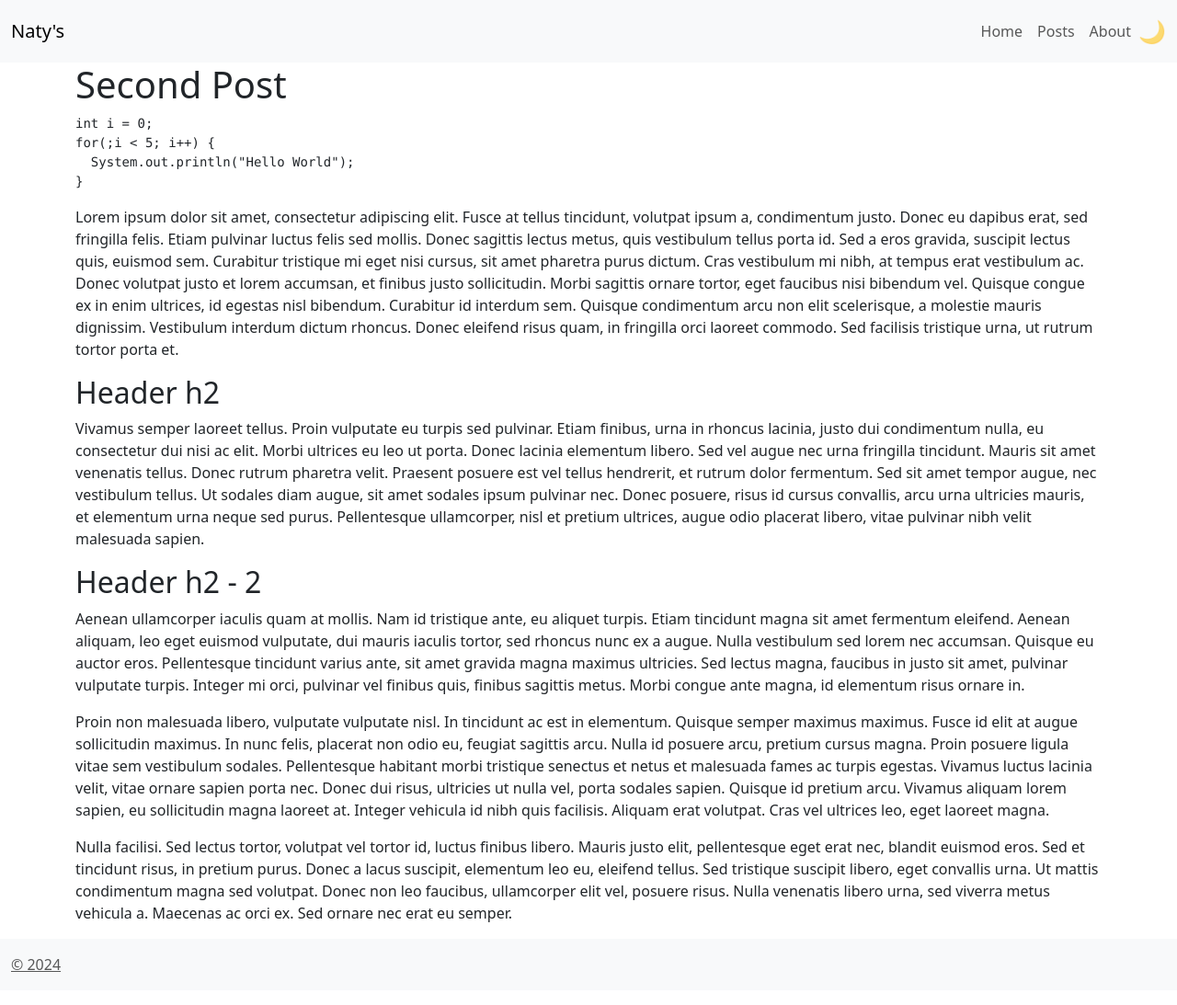
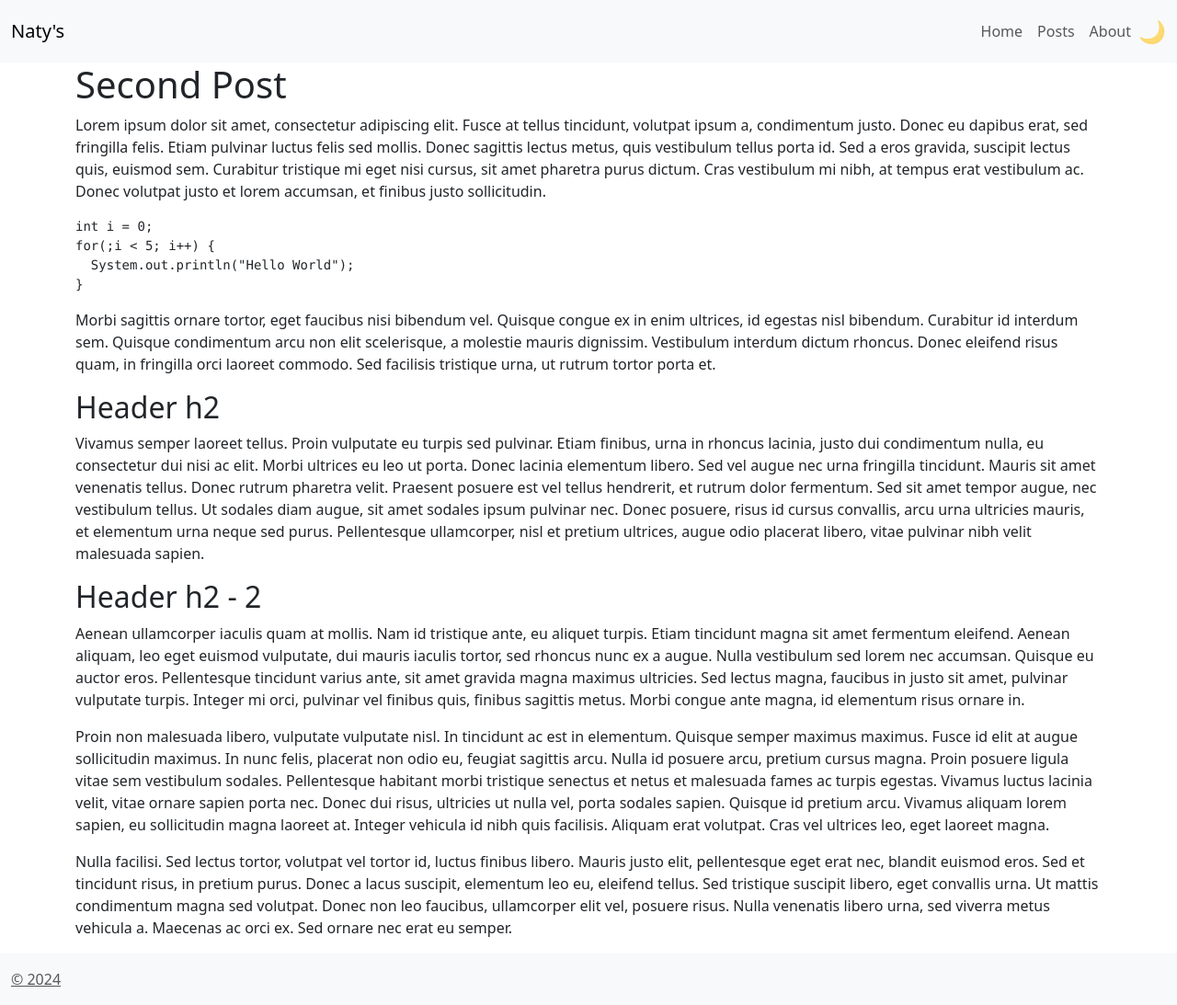
Before and after one commit to naty55/naty55.github.io, a Jekyll site: the page built from _posts/2024-05-2-hello-world.md, in a window 1280 px wide. Shown: the whole page at 92% size. Built offline with Jekyll 4.4.1, drawn with Linux system fonts in a browser that asks for light colours.

Commit message:
add icon, gitignore and post desv

````diff
--- a/_posts/2024-05-2-hello-world.md
+++ b/_posts/2024-05-2-hello-world.md
@@ -5,13 +5,17 @@ permalink: /hello-world-2
 ---
 
 # Second Post
+
+Lorem ipsum dolor sit amet, consectetur adipiscing elit. Fusce at tellus tincidunt, volutpat ipsum a, condimentum justo. Donec eu dapibus erat, sed fringilla felis. Etiam pulvinar luctus felis sed mollis. Donec sagittis lectus metus, quis vestibulum tellus porta id. Sed a eros gravida, suscipit lectus quis, euismod sem. Curabitur tristique mi eget nisi cursus, sit amet pharetra purus dictum. Cras vestibulum mi nibh, at tempus erat vestibulum ac. Donec volutpat justo et lorem accumsan, et finibus justo sollicitudin.
+
 ```java
 int i = 0;
 for(;i < 5; i++) {
   System.out.println("Hello World");
 }
 ```
-Lorem ipsum dolor sit amet, consectetur adipiscing elit. Fusce at tellus tincidunt, volutpat ipsum a, condimentum justo. Donec eu dapibus erat, sed fringilla felis. Etiam pulvinar luctus felis sed mollis. Donec sagittis lectus metus, quis vestibulum tellus porta id. Sed a eros gravida, suscipit lectus quis, euismod sem. Curabitur tristique mi eget nisi cursus, sit amet pharetra purus dictum. Cras vestibulum mi nibh, at tempus erat vestibulum ac. Donec volutpat justo et lorem accumsan, et finibus justo sollicitudin. Morbi sagittis ornare tortor, eget faucibus nisi bibendum vel. Quisque congue ex in enim ultrices, id egestas nisl bibendum. Curabitur id interdum sem. Quisque condimentum arcu non elit scelerisque, a molestie mauris dignissim. Vestibulum interdum dictum rhoncus. Donec eleifend risus quam, in fringilla orci laoreet commodo. Sed facilisis tristique urna, ut rutrum tortor porta et.
+
+Morbi sagittis ornare tortor, eget faucibus nisi bibendum vel. Quisque congue ex in enim ultrices, id egestas nisl bibendum. Curabitur id interdum sem. Quisque condimentum arcu non elit scelerisque, a molestie mauris dignissim. Vestibulum interdum dictum rhoncus. Donec eleifend risus quam, in fringilla orci laoreet commodo. Sed facilisis tristique urna, ut rutrum tortor porta et.
 
 ## Header h2
 Vivamus semper laoreet tellus. Proin vulputate eu turpis sed pulvinar. Etiam finibus, urna in rhoncus lacinia, justo dui condimentum nulla, eu consectetur dui nisi ac elit. Morbi ultrices eu leo ut porta. Donec lacinia elementum libero. Sed vel augue nec urna fringilla tincidunt. Mauris sit amet venenatis tellus. Donec rutrum pharetra velit. Praesent posuere est vel tellus hendrerit, et rutrum dolor fermentum. Sed sit amet tempor augue, nec vestibulum tellus. Ut sodales diam augue, sit amet sodales ipsum pulvinar nec. Donec posuere, risus id cursus convallis, arcu urna ultricies mauris, et elementum urna neque sed purus. Pellentesque ullamcorper, nisl et pretium ultrices, augue odio placerat libero, vitae pulvinar nibh velit malesuada sapien.
--- a/posts.html
+++ b/posts.html
@@ -6,10 +6,10 @@ permalink: /posts
 <ul>
     {% for post in site.posts %}
     <div class="card" style="width: 18rem;">
-      <img class="card-img-top" src=".../100px180/" alt="Card image cap">
+      <img class="card-img-top" src="" alt="Card image cap">
       <div class="card-body">
         <h5 class="card-title">{{post.title}}</h5>
-        <p class="card-text">Some quick example text to build on the card title and make up the bulk of the card's content.</p>
+        <p class="card-text">{{ post.excerpt | truncate: 156 }}</p>
         <a href={{post.url}} class="btn btn-primary">Read</a>
       </div>
     </div>
````
Also changed, not shown: _posts/2024-04-30-hello-world.md (+1 -0 lines), favicon.ico (added), 1 other file.
